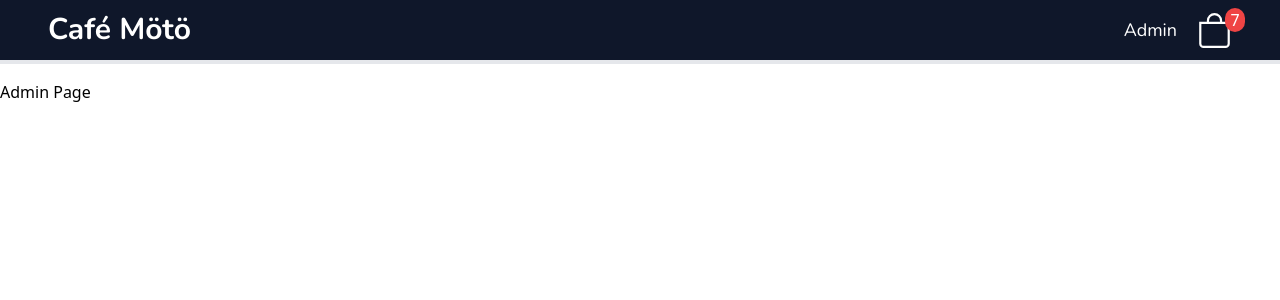
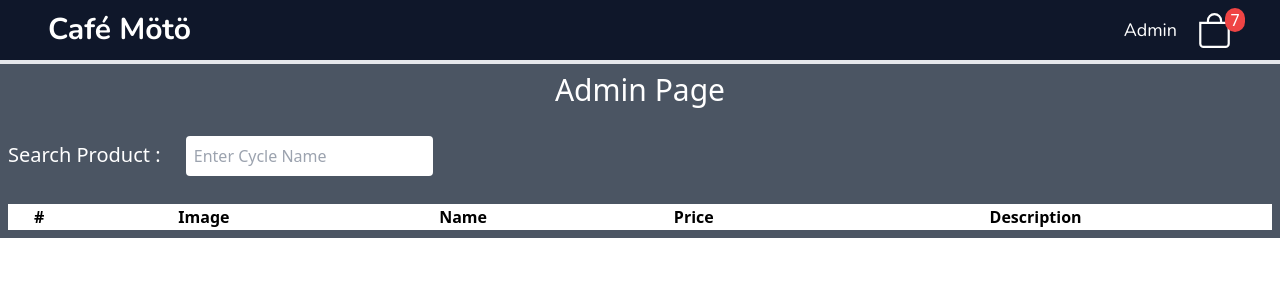
Before and after one commit to htetsoemoe/shopping-cart-local-storage-react, a React (Vite) app in the folder cart-frontend/: page /admin in a window 1280 px wide. Shown: the top 300 px of the page. Built offline with nearby package versions, Linux system fonts and the light colour scheme.

Commit message:
getAllProducts searchProduct in admin component

```diff
--- a/cart-frontend/src/components/Admin.jsx
+++ b/cart-frontend/src/components/Admin.jsx
@@ -1,9 +1,81 @@
 import React from 'react'
+import { useDispatch, useSelector } from 'react-redux'
+import { Link } from 'react-router-dom';
+import { setSearchProduct } from '../redux/services/productSlice';
 
 const Admin = () => {
+
+  const dispatch = useDispatch()
+
+  // get products from global storage
+  const products = useSelector(state => state.productSlice.products)
+  console.log(products);
+
+  // get searchProduct from global storage
+  const searchProduct = useSelector(state => state.productSlice.searchProduct)
+
+  // US currency format for product price
+  let UsDollar = new Intl.NumberFormat('en-US', {
+    style: 'currency',
+    currency: 'USD',
+  })
+
+  // create rows for products
+  const rows = products?.filter(product => {
+    if (searchProduct === "") {
+      return product
+    } else if(product?.name.toLowerCase().includes(searchProduct?.toLowerCase())) {
+      return product
+    }
+  }).map((product, index) => {
+    return (
+      <tr key={product?.id}>
+        <td>{index + 1}</td>
+        <td>
+          <img src={product?.image} alt={product?.name}
+            className='w-[70px] h-[50px] rounded mb-2' />
+        </td>
+        <td>{product?.name}</td>
+        <td>{UsDollar.format(product?.price)}</td>
+        <td>{product?.description}</td>
+        <td className='flex justify-center items-center gap-3'>
+          <Link to={`/edit/${product?.id}`}>
+            <p className='px-3 py-1 bg-blue-700 rounded text-white'>Edit</p>
+          </Link>
+          <p onClick={() => {}} className='px-3 py-1 bg-red-700 rounded text-white'>Delete</p>
+        </td>
+      </tr>
+    )
+  })
+
   return (
-    <div>
-      <h1 className='mt-20'>Admin Page</h1>
+    <div className='bg-gray-600 mt-16 p-2'>
+      <div className="text-center mb-7">
+        <h1 className='text-3xl text-white'>Admin Page</h1>
+      </div>
+
+      <div className="container mx-auto mb-7">
+        <label className='text-xl text-white mr-5' htmlFor="searchProduct">Search Product : </label>
+        <input type="text" value={searchProduct}
+          onChange={event => (dispatch(setSearchProduct(event.target.value)))}
+          placeholder='Enter Cycle Name' id='searchProduct'
+          className='p-2 rounded'/>
+      </div>
+
+      <table className='container bg-white mx-auto md:container mt-7'>
+        <thead>
+          <tr>
+            <th>#</th>
+            <th>Image</th>
+            <th>Name</th>
+            <th>Price</th>
+            <th>Description</th>
+          </tr>
+        </thead>
+        <tbody>
+          {rows}
+        </tbody>
+      </table>
     </div>
   )
 }
--- a/cart-frontend/src/components/Home.jsx
+++ b/cart-frontend/src/components/Home.jsx
@@ -1,10 +1,23 @@
-import React from 'react'
+import React, { useEffect } from 'react'
 import { useGetAllProductsQuery } from '../redux/api/productsApi'
+import {  useDispatch, useSelector } from 'react-redux'
+import { addProduct } from '../redux/services/productSlice'
 import Product from './Product'
 
 const Home = () => {
   const { data, isLoading, error } = useGetAllProductsQuery()
   //console.log(data);
+
+  // use productSlice for store products in global state
+  const dispatch = useDispatch()
+
+  // after 'componentDidMounted' lifecycle method called fetched data to store in global state using productSlice
+  useEffect(() => {
+    dispatch(addProduct(data))
+  }, [data])
+
+  // get products from global storage using productSlice
+  const products = useSelector(state => state.productSlice.products)
 
   return (
     <div className=''>
@@ -16,7 +29,7 @@ const Home = () => {
         <>
           <div className="bg-gray-600 flex flex-wrap gap-10 justify-center mt-16 p-2">
             {
-              data?.map(product => {
+              products?.map(product => {
                 return (
                   <Product key={product?.id} product={product} />
                 )
--- a/cart-frontend/src/redux/services/productSlice.js
+++ b/cart-frontend/src/redux/services/productSlice.js
@@ -1,16 +1,22 @@
 import { createSlice } from "@reduxjs/toolkit";
 
 const initialState = {
-    items: [],
-    status: null,
+    products: [],
+    searchProduct: "",
 }
 
-const productSlice = createSlice({
+export const productSlice = createSlice({
     name: "productSlice",
     initialState,
     reducers: {
-
+        addProduct: (state, {payload}) => {
+            state.products = payload
+        },
+        setSearchProduct: (state, {payload}) => {
+            state.searchProduct = payload
+        },
     }
 })
 
+export const {addProduct, setSearchProduct} = productSlice.actions
 export default productSlice.reducer
```
